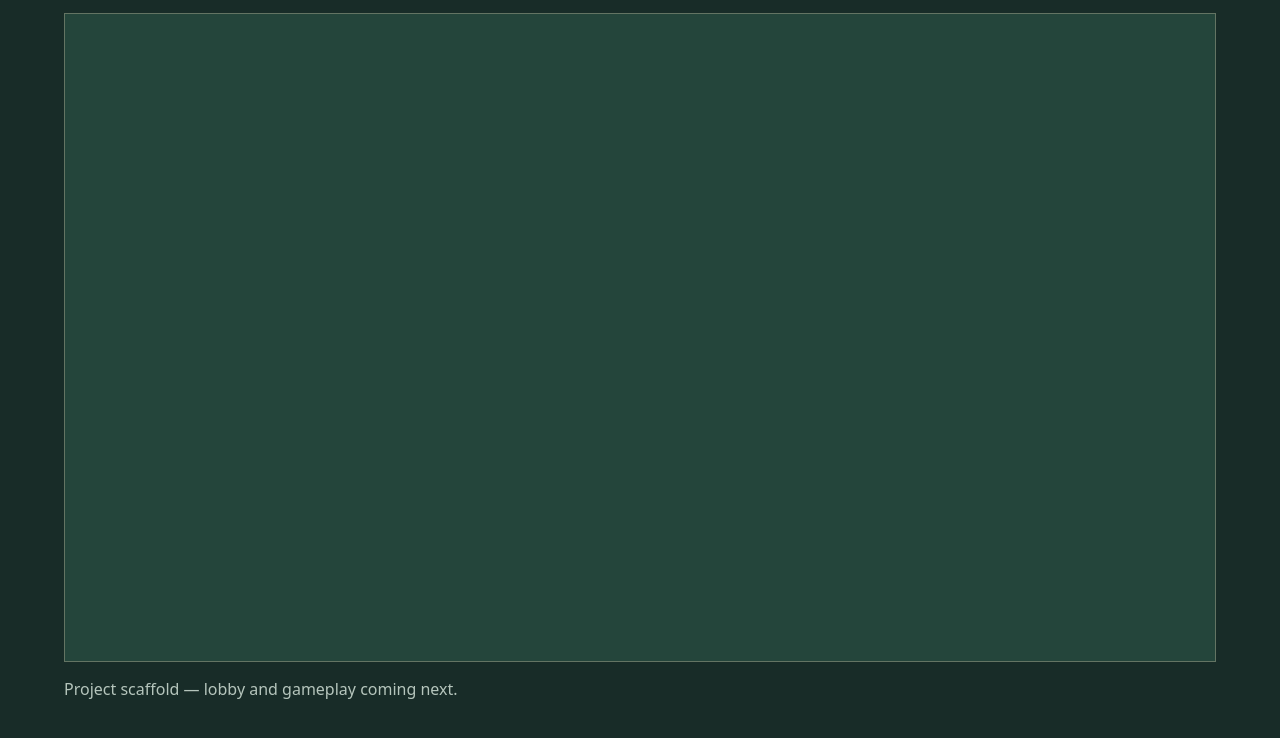
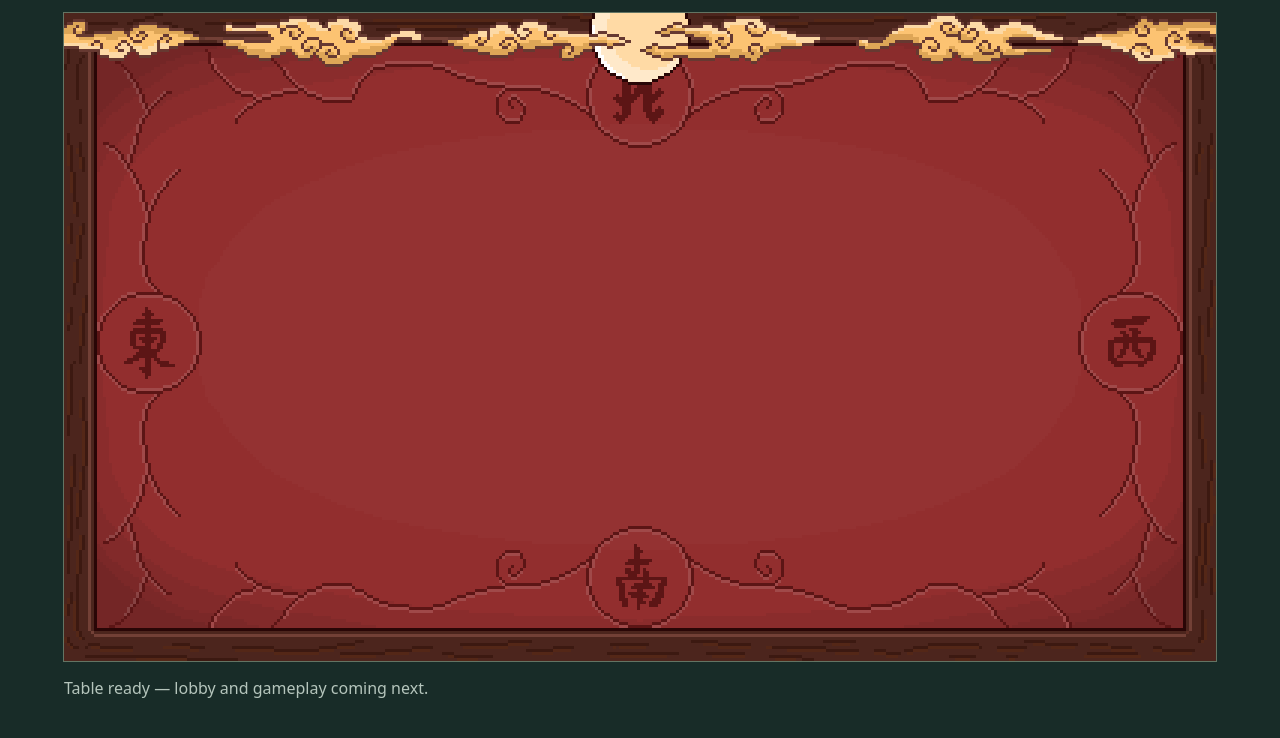
Before and after one commit to billyBillLiu/CS375-KSRC, a website built with Vite: page frontend/index.html in a window 1280 px wide. Shown: the part 108-846 px from the top of the page. Built offline with nearby package versions, Linux system fonts and the light colour scheme.

Commit message:
Add table background to the game

```diff
--- a/frontend/index.html
+++ b/frontend/index.html
@@ -12,10 +12,10 @@
                 <h1>CS375 Mahjong</h1>
                 <p>Fuzhou Mahjong · Web development course project</p>
             </header>
-            <canvas id="game" width="1152" height="648" aria-label="Mahjong table placeholder">
+            <canvas id="game" width="384" height="216" aria-label="Mahjong table">
                 This game requires a browser that supports HTML Canvas.
             </canvas>
-            <p class="status">Project scaffold — lobby and gameplay coming next.</p>
+            <p class="status" role="status">Loading Mahjong table…</p>
         </main>
         <script type="module" src="/src/main.js"></script>
     </body>
--- a/frontend/src/canvas/renderer.js
+++ b/frontend/src/canvas/renderer.js
@@ -1,2 +1,45 @@
-// TODO: Load PNGs from public/assets and draw the table, tiles, hands, and effects.
-export {};
+const TABLE_WIDTH = 384;
+const TABLE_HEIGHT = 216;
+
+function loadImage(source) {
+    return new Promise((resolve, reject) => {
+        const image = new Image();
+        image.onload = () => resolve(image);
+        image.onerror = () => reject(new Error(`Could not load ${source}`));
+        image.src = source;
+    });
+}
+
+export async function initializeRenderer(canvas) {
+    const context = canvas.getContext('2d');
+    if (!context) {
+        throw new Error('Canvas rendering is unavailable.');
+    }
+
+    const [table, border] = await Promise.all([
+        loadImage(`${import.meta.env.BASE_URL}assets/background_table.png`),
+        loadImage(`${import.meta.env.BASE_URL}assets/background_border.png`),
+    ]);
+
+    function draw() {
+        const { width, height } = canvas.getBoundingClientRect();
+        const pixelRatio = window.devicePixelRatio || 1;
+        canvas.width = Math.max(1, Math.round(width * pixelRatio));
+        canvas.height = Math.max(1, Math.round(height * pixelRatio));
+        context.setTransform(canvas.width / TABLE_WIDTH, 0, 0,
+            canvas.height / TABLE_HEIGHT, 0, 0);
+        context.imageSmoothingEnabled = false;
+        context.drawImage(table, 0, 0, TABLE_WIDTH, TABLE_HEIGHT);
+        context.drawImage(border, 0, 0, TABLE_WIDTH, TABLE_HEIGHT);
+    }
+
+    const resizeObserver = new ResizeObserver(draw);
+    resizeObserver.observe(canvas);
+    window.addEventListener('resize', draw);
+    draw();
+
+    return () => {
+        resizeObserver.disconnect();
+        window.removeEventListener('resize', draw);
+    };
+}
--- a/frontend/src/main.js
+++ b/frontend/src/main.js
@@ -1,7 +1,13 @@
 import './styles.css';
+import { initializeRenderer } from './canvas/renderer.js';
 
 const canvas = document.querySelector('#game');
-const context = canvas.getContext('2d');
-context.imageSmoothingEnabled = false;
+const status = document.querySelector('.status');
 
-// TODO: Initialize the renderer, input, and connection modules when gameplay is added.
+try {
+    await initializeRenderer(canvas);
+    status.textContent = 'Table ready — lobby and gameplay coming next.';
+} catch (error) {
+    status.textContent = 'Unable to load the Mahjong table. Please reload to try again.';
+    console.error(error);
+}
--- a/frontend/src/styles.css
+++ b/frontend/src/styles.css
@@ -14,7 +14,8 @@ canvas {
     display: block;
     width: 100%;
     height: auto;
+    aspect-ratio: 16 / 9;
     background: #24453b;
-    border: 1px solid #637463;
+    outline: 1px solid #637463;
     image-rendering: pixelated;
 }
```
Also changed, not shown: roadmap-tasks.md (+1 -1 lines), README.md.
